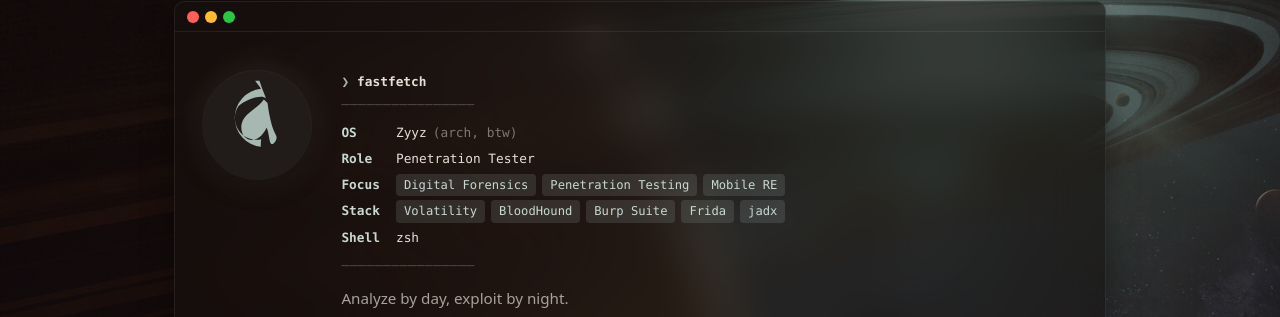
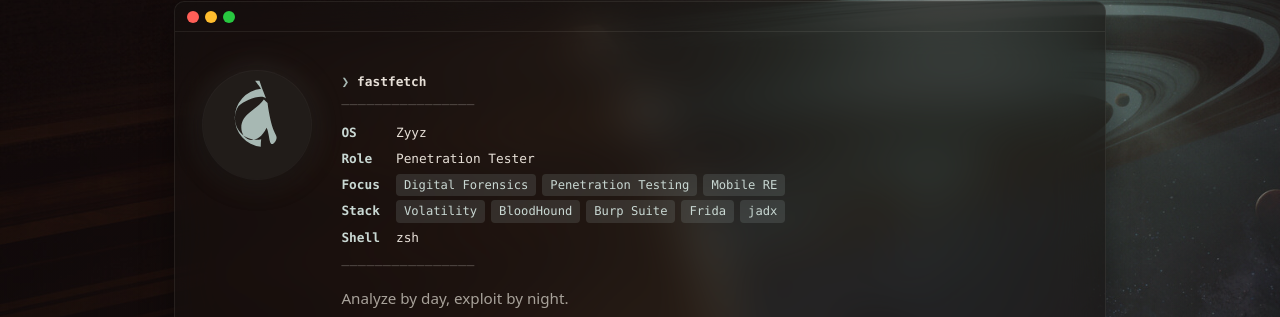
Before and after one commit to 0xZyyz/0xZyyz.github.io, a Jekyll site: the page built from index.html, in a window 1280 px wide and 900 px high. Shown: the part 137-454 px from the top of the window. Built offline with Jekyll 4.4.1, drawn with Linux system fonts in a browser that asks for light colours.

Commit message:
Title to 'Zyyz - Personal blog'; drop '(arch, btw)' from terminal

```diff
--- a/_config.yml
+++ b/_config.yml
@@ -1,4 +1,4 @@
-title: 🔱 Zyyz - personal blog
+title: Zyyz - Personal blog
 description: "Security research log, digital forensics notes, and the occasional rabbit hole."
 url: "https://zyyz2.github.io"
 baseurl: ""
--- a/index.html
+++ b/index.html
@@ -19,7 +19,7 @@
         <div class="nf-header"><span class="nf-prompt">❯</span><span class="nf-cmd">fastfetch</span></div>
         <div class="nf-rule" aria-hidden="true">────────────────</div>
         <dl class="nf-fields">
-          <dt>OS</dt><dd>Zyyz <span class="nf-dim">(arch, btw)</span></dd>
+          <dt>OS</dt><dd>Zyyz</dd>
           <dt>Role</dt><dd>Penetration Tester</dd>
           <dt>Focus</dt><dd><span class="nf-tag">Digital Forensics</span><span class="nf-tag">Penetration Testing</span><span class="nf-tag">Mobile RE</span></dd>
           <dt>Stack</dt><dd><span class="nf-tag">Volatility</span><span class="nf-tag">BloodHound</span><span class="nf-tag">Burp Suite</span><span class="nf-tag">Frida</span><span class="nf-tag">jadx</span></dd>
```
